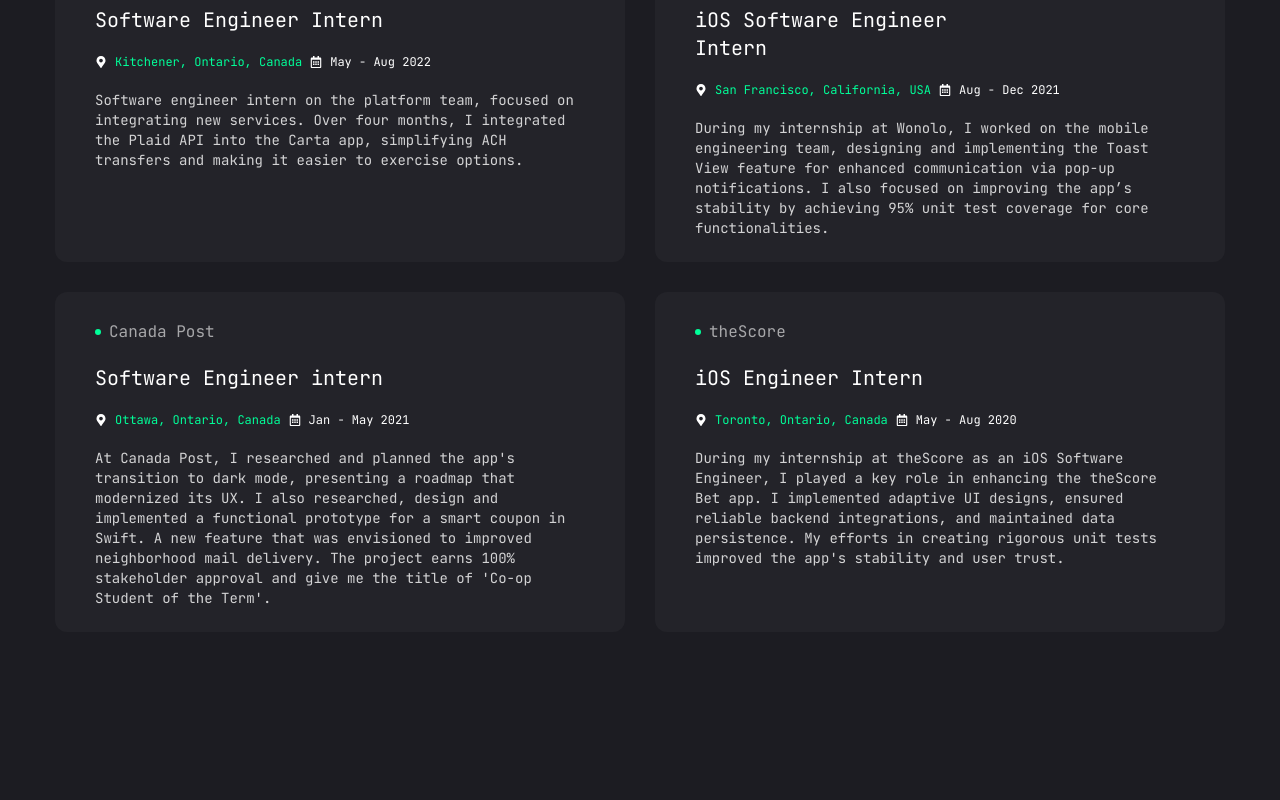
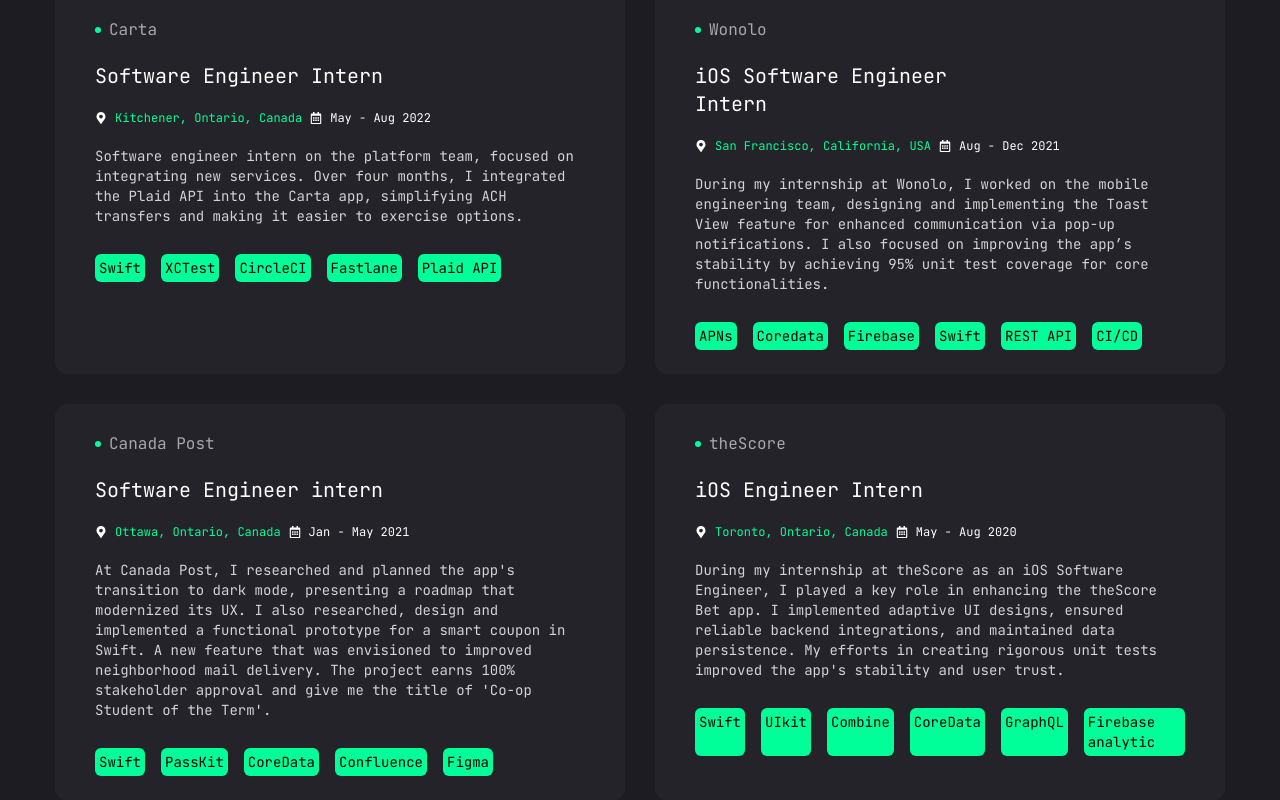
Before and after one commit to mariak211/achuoth-portfolio, a Next.js app: page /work in a window 1280 px wide. Shown: the part 632-1432 px from the top of the page. Before the commit the page ends 1264 px from the top, so only its background shows below. Built offline with nearby package versions, Linux system fonts and the light colour scheme.

Commit message:
fix resume

```diff
--- a/Constants/index.ts
+++ b/Constants/index.ts
@@ -33,9 +33,11 @@ export const experience = {
       location: "Waterloo, Canada",
       position: "Founder & Software Engineer",
       duration: "June 2024 - Present",
-      description: "NilePay is a money transfer app that offers South Sudanese in the diaspora a smarter way to send money home; saving time, reducing costs and making the transfer process hasle-free.",
+      description:
+        "NilePay is a money transfer app that offers South Sudanese in the diaspora a smarter way to send money home; saving time, reducing costs and making the transfer process hasle-free.",
 
-      summary:"Led the technical and business development efforts for NilePay, achieving over $10,000 in funding from pitch competitions and driving 300+ active waitlist signups for the MVP launch in just 3 months.",
+      summary:
+        "Led the technical and business development efforts for NilePay, achieving over $10,000 in funding from pitch competitions and driving 300+ active waitlist signups for the MVP launch in just 3 months.",
       image: "/assets/nilepayMock.svg",
       icon: "/assets/nilepay-icon.png",
       stack: [
@@ -45,9 +47,7 @@ export const experience = {
         { name: "TypeScript" },
         { name: "RESTful API" },
         { name: "AWS" },
-
       ],
-
     },
 
     {
@@ -58,18 +58,18 @@ export const experience = {
       description:
         "Openlane is the world's greatest digital marketplace for used vehicles that offer a fast, easy and transparent way to sell and source used vehicle inventory—anytime, anywhere.",
 
-        summary: "As a Software Engineer Intern on the Mobile Platform team at Openlane, I contributed to the development and implementation of the watchlist feature, directly enhancing the shopping experience for millions of users and driving over 1.3 million vehicle sales in the year 2023.",
+      summary:
+        "As a Software Engineer Intern on the Mobile Platform team at Openlane, I contributed to the development and implementation of the watchlist feature, directly enhancing the shopping experience for millions of users and driving over 1.3 million vehicle sales in the year 2023.",
       image: "/assets/openlanetask.svg",
       icon: "/assets/openlane.svg",
       stack: [
         { name: "Swift" },
         { name: "SwiftUI" },
-          { name: "Combine Framework" },
+        { name: "Combine" },
         { name: "XCTest" },
-          { name: "Git and Github" },
+        { name: "Git" },
         { name: "Jira" },
       ],
-
     },
     {
       company: "Carta",
@@ -78,16 +78,16 @@ export const experience = {
       duration: "May - Aug 2022",
       summary:
         "Software engineer intern on the platform team, focused on integrating new services. Over four months, I integrated the Plaid API into the Carta app, simplifying ACH transfers and making it easier to exercise options.",
-      description: "I conducted in-depth research on UI testing strategies, developed a nightly UI smoke test automation pipeline using Fastlane and CircleCI, and created test suites for critical iOS app components, reducing bug reports by 25% and improving CI resource efficiency.",
+      description:
+        "I conducted in-depth research on UI testing strategies, developed a nightly UI smoke test automation pipeline using Fastlane and CircleCI, and created test suites for critical iOS app components, reducing bug reports by 25% and improving CI resource efficiency.",
       image: "/assets/cartawork.svg",
       icon: "/assets/carta.svg",
       stack: [
         { name: "Swift" },
-        { name: "UIkit" },
-        { name: "Next.js" },
-        { name: "TypeScript" },
-        { name: "REST API" },
-        { name: "Database ORM" },
+        { name: "XCTest" },
+        { name: "CircleCI" },
+        { name: "Fastlane" },
+        { name: "Plaid API" },
       ],
     },
     {
@@ -95,17 +95,19 @@ export const experience = {
       location: "San Francisco, California, USA",
       position: "iOS Software Engineer Intern",
       duration: "Aug - Dec 2021",
-      description: "Wonolo is a convenient online staffing service that connects job seekers with companies who are looking to fill part-time or temporary positions on a daily basis.",
-      summary: "During my internship at Wonolo, I worked on the mobile engineering team, designing and implementing the Toast View feature for enhanced communication via pop-up notifications. I also focused on improving the app’s stability by achieving 95% unit test coverage for core functionalities.",
+      description:
+        "Wonolo is a convenient online staffing service that connects job seekers with companies who are looking to fill part-time or temporary positions on a daily basis.",
+      summary:
+        "During my internship at Wonolo, I worked on the mobile engineering team, designing and implementing the Toast View feature for enhanced communication via pop-up notifications. I also focused on improving the app’s stability by achieving 95% unit test coverage for core functionalities.",
       image: "/assets/wonolo-illustration.svg",
       icon: "/assets/wonolo.svg",
       stack: [
+        { name: "APNs" },
+        { name: "Coredata" },
+        { name: "Firebase" },
         { name: "Swift" },
-        { name: "UIkit" },
-        { name: "Next.js" },
-        { name: "TypeScript" },
         { name: "REST API" },
-        { name: "Database ORM" },
+        { name: "CI/CD" },
       ],
     },
 
@@ -114,18 +116,18 @@ export const experience = {
       location: "Ottawa, Ontario, Canada",
       position: "Software Engineer intern",
       duration: "Jan - May 2021",
-      description: "Canada Post is the Canada leading and primary postal operator that facilitate mailing and shipping of goods and services.",
-      summary: "At Canada Post, I researched and planned the app's transition to dark mode, presenting a roadmap that modernized its UX. I also researched, design and implemented a functional prototype for a smart coupon in Swift. A new feature that was envisioned to improved neighborhood mail delivery. The project earns 100% stakeholder approval and give me the title of 'Co-op Student of the Term'.",
+      description:
+        "Canada Post is the Canada leading and primary postal operator that facilitate mailing and shipping of goods and services.",
+      summary:
+        "At Canada Post, I researched and planned the app's transition to dark mode, presenting a roadmap that modernized its UX. I also researched, design and implemented a functional prototype for a smart coupon in Swift. A new feature that was envisioned to improved neighborhood mail delivery. The project earns 100% stakeholder approval and give me the title of 'Co-op Student of the Term'.",
       image: "/assets/canadapost-illustration.svg",
       icon: "/assets/canadapost.svg",
       stack: [
         { name: "Swift" },
-        { name: "PassKit"},
-        { name: "Core Data"},
+        { name: "PassKit" },
+        { name: "CoreData" },
         { name: "Confluence" },
-        { name: "Zeplin/Figma" },
-        { name: "Bitbucket" },
-
+        { name: "Figma" },
       ],
     },
     {
@@ -133,8 +135,10 @@ export const experience = {
       location: "Toronto, Ontario, Canada",
       position: "iOS Engineer Intern",
       duration: "May - Aug 2020",
-      summary:"During my internship at theScore as an iOS Software Engineer, I played a key role in enhancing the theScore Bet app. I implemented adaptive UI designs, ensured reliable backend integrations, and maintained data persistence. My efforts in creating rigorous unit tests improved the app's stability and user trust.",
-      description: "theScore Bet is a mobile sportsbook app by theScore that enables users to place bets on various sports events. The app provides a seamless and user-friendly platform for sports enthusiasts to engage in legal sports betting, offering options such as moneylines, point spreads, parlays, prop bets, and live in-game wagers.",
+      summary:
+        "During my internship at theScore as an iOS Software Engineer, I played a key role in enhancing the theScore Bet app. I implemented adaptive UI designs, ensured reliable backend integrations, and maintained data persistence. My efforts in creating rigorous unit tests improved the app's stability and user trust.",
+      description:
+        "theScore Bet is a mobile sportsbook app by theScore that enables users to place bets on various sports events. The app provides a seamless and user-friendly platform for sports enthusiasts to engage in legal sports betting, offering options such as moneylines, point spreads, parlays, prop bets, and live in-game wagers.",
       image: "/assets/thescore-illustion.svg",
       icon: "/assets/thescore.svg",
       stack: [
--- a/app/page.tsx
+++ b/app/page.tsx
@@ -33,7 +33,7 @@ const Home = () => {
             {/* cta sections */}
 
             <div className="flex flex-col xl:flex-row items-center gap-8">
-              <Link href="/assets/SoftwareEngineer_Resume.pdf" passHref>
+              <Link href="/assets/Achuoth, Mariak @2025.pdf" passHref>
                 <Button
                   variant="outline"
                   size="lg"
--- a/app/work/page.tsx
+++ b/app/work/page.tsx
@@ -53,6 +53,19 @@ const work = () => {
                           <p className="text-white/80 text-sm">
                             {item.summary}
                           </p>
+                          {/* {Tools sections} */}
+                          <ul className="flex gap-4 mt-3">
+                            {item.stack.map((item, index) => {
+                              return (
+                                <li
+                                  key={index}
+                                  className="text-sm bg-accent text-black items-center p-[4px] rounded-md"
+                                >
+                                  {item.name}
+                                </li>
+                              );
+                            })}
+                          </ul>
                         </li>
                       );
                     })}
```
Also changed, not shown: 1 other file (tests, documents, lock files or other folders). Lines whose indentation alone changed are shown as unchanged.
